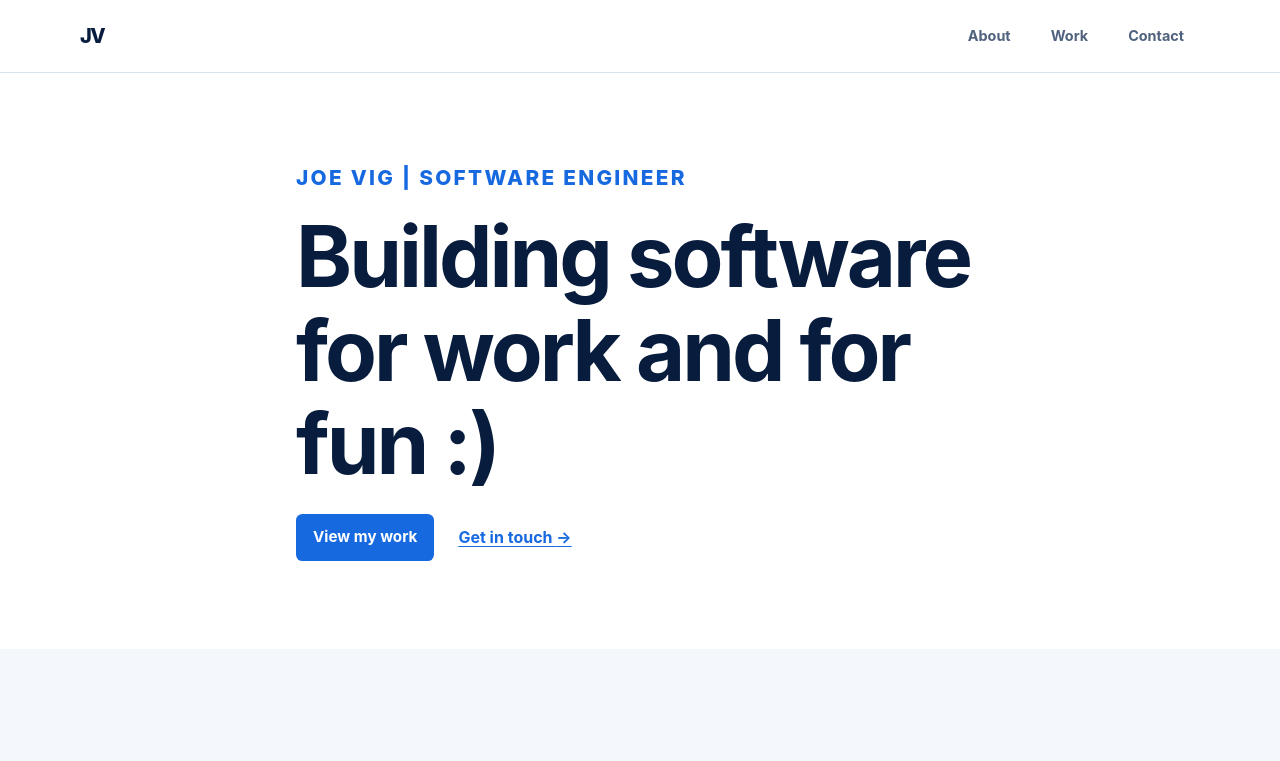
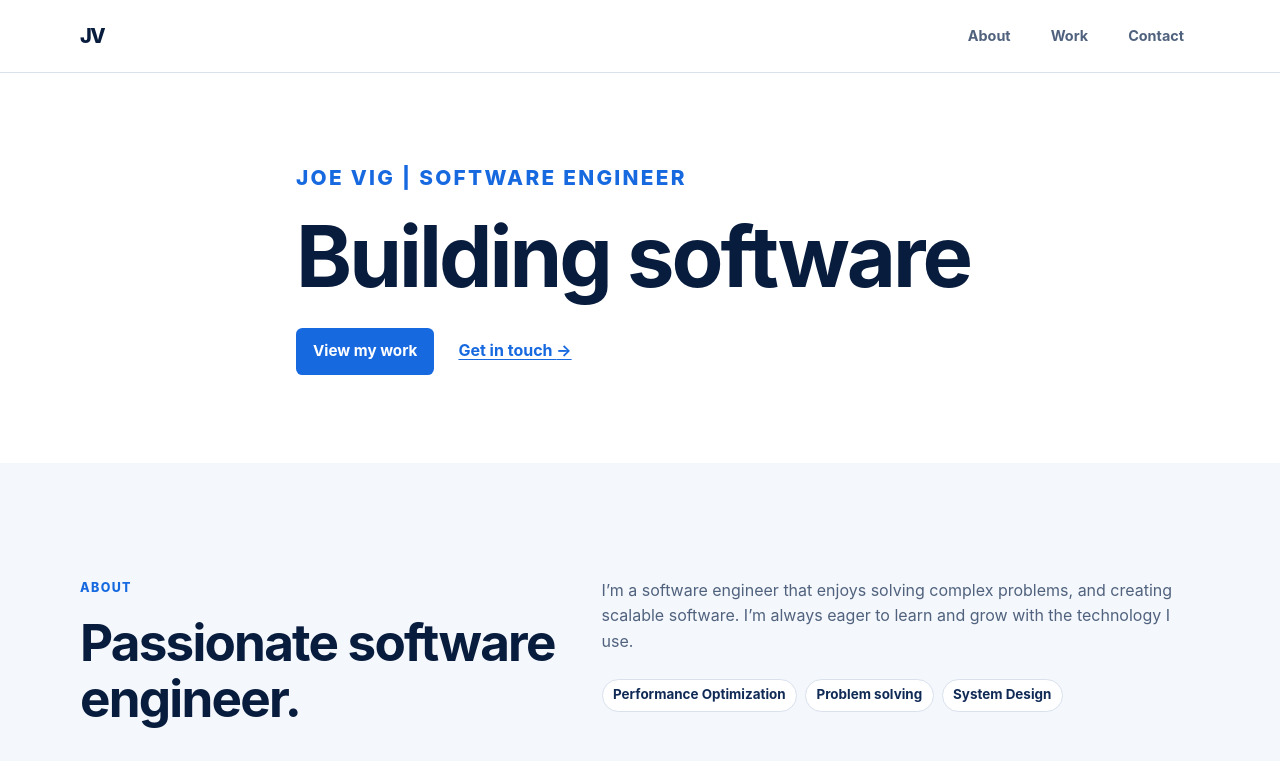
Before and after one commit to vigjo/vigjo.github.io, a plain HTML site: page index.html in a window 1280 px wide. Shown: the top 761 px of the page. Drawn offline with Linux system fonts and the light colour scheme.

Commit message:
Update index.html

```diff
--- a/index.html
+++ b/index.html
@@ -34,7 +34,7 @@
             <div class="hero-copy">
                 <p class="eyebrow" style="font-size: 1.3rem;">Joe Vig  | Software Engineer</p>
 
-                <h1 id="hero-title">Building software for work and for fun :)</h1>
+                <h1 id="hero-title">Building software</h1>
                 <div class="action-group">
                     <a class="button button-primary" href="#projects">View my work</a>
                     <a class="text-link" href="https://linkedin.com/in/joseph-vig">Get in touch <span aria-hidden="true">→</span></a>
```
